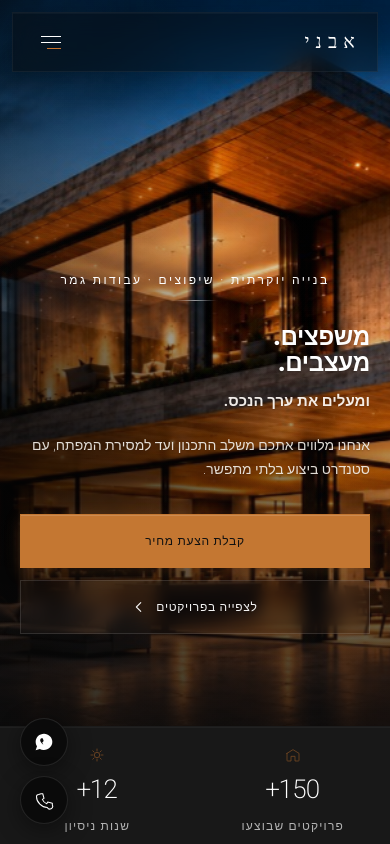
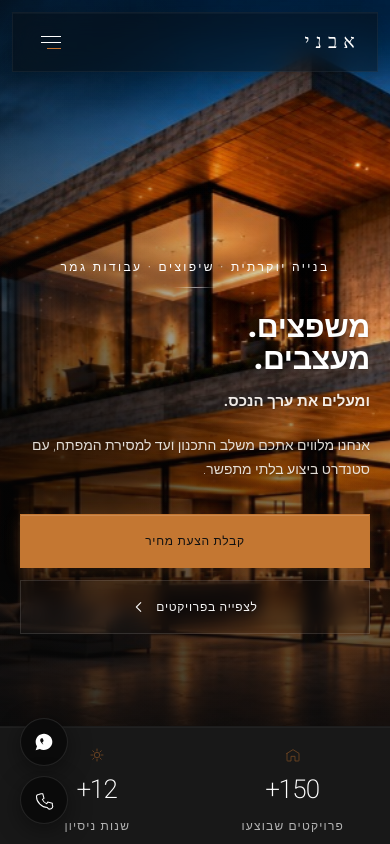
Before and after one commit to levyshaked99-del/shipotzim, a React (Vite) app: page / in a window 390 px wide. Shown: the top 844 px of the page. Built offline with nearby package versions, Linux system fonts and the light colour scheme; a web font is replaced by a local one.

Commit message:
Increase hero headline size on mobile viewports only.
Co-authored-by: Cursor <cursoragent@cursor.com>

```diff
--- a/src/components/sections/Hero.tsx
+++ b/src/components/sections/Hero.tsx
@@ -82,7 +82,7 @@ export function Hero() {
 
           <h1 className="relative m-0 w-full p-0 text-right font-display font-black leading-[1.05] tracking-[-0.02em] text-text">
             <span
-              className={`hero-headline-shadow block w-full text-right text-[clamp(1.5rem,6.2vw,5.5rem)] transition-[opacity,transform] duration-[900ms] ease-[cubic-bezier(0.16,1,0.3,1)] lg:text-[clamp(2.05rem,7.4vw,5.75rem)] ${
+              className={`hero-headline-shadow block w-full text-right text-[clamp(1.85rem,7.8vw,5.5rem)] transition-[opacity,transform] duration-[900ms] ease-[cubic-bezier(0.16,1,0.3,1)] lg:text-[clamp(2.05rem,7.4vw,5.75rem)] ${
                 loaded ? 'translate-y-0 opacity-100' : 'translate-y-4 opacity-0'
               }`}
               style={{ transitionDelay: `${HEADLINE_MAIN_DELAYS[0]}ms` }}
@@ -90,7 +90,7 @@ export function Hero() {
               {headlinePrimary}
             </span>
             <span
-              className={`hero-headline-shadow block w-full text-right text-[clamp(1.5rem,6.2vw,5.5rem)] transition-[opacity,transform] duration-[900ms] ease-[cubic-bezier(0.16,1,0.3,1)] lg:text-[clamp(2.05rem,7.4vw,5.75rem)] ${
+              className={`hero-headline-shadow block w-full text-right text-[clamp(1.85rem,7.8vw,5.5rem)] transition-[opacity,transform] duration-[900ms] ease-[cubic-bezier(0.16,1,0.3,1)] lg:text-[clamp(2.05rem,7.4vw,5.75rem)] ${
                 loaded ? 'translate-y-0 opacity-100' : 'translate-y-4 opacity-0'
               }`}
               style={{ transitionDelay: `${HEADLINE_MAIN_DELAYS[1]}ms` }}
```
